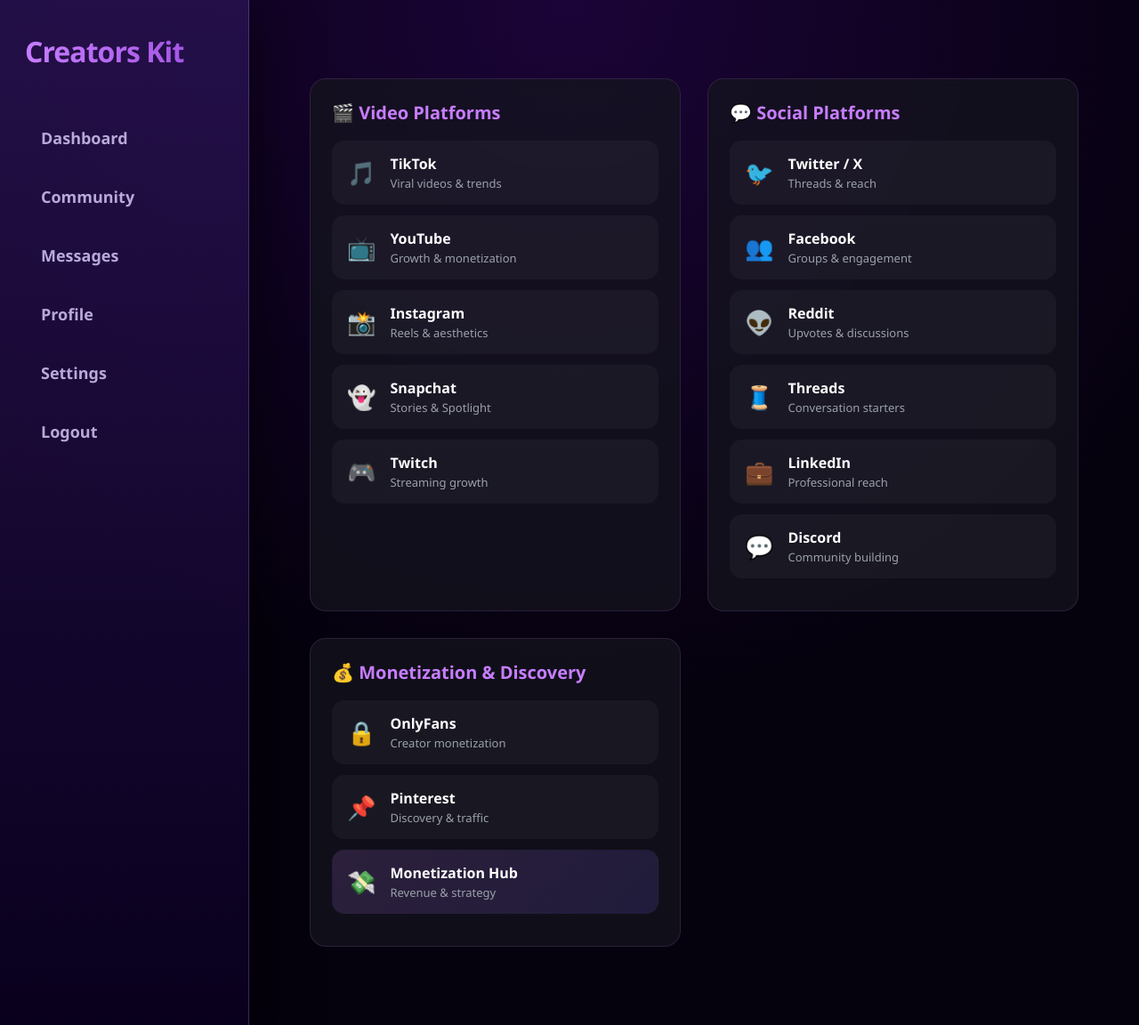
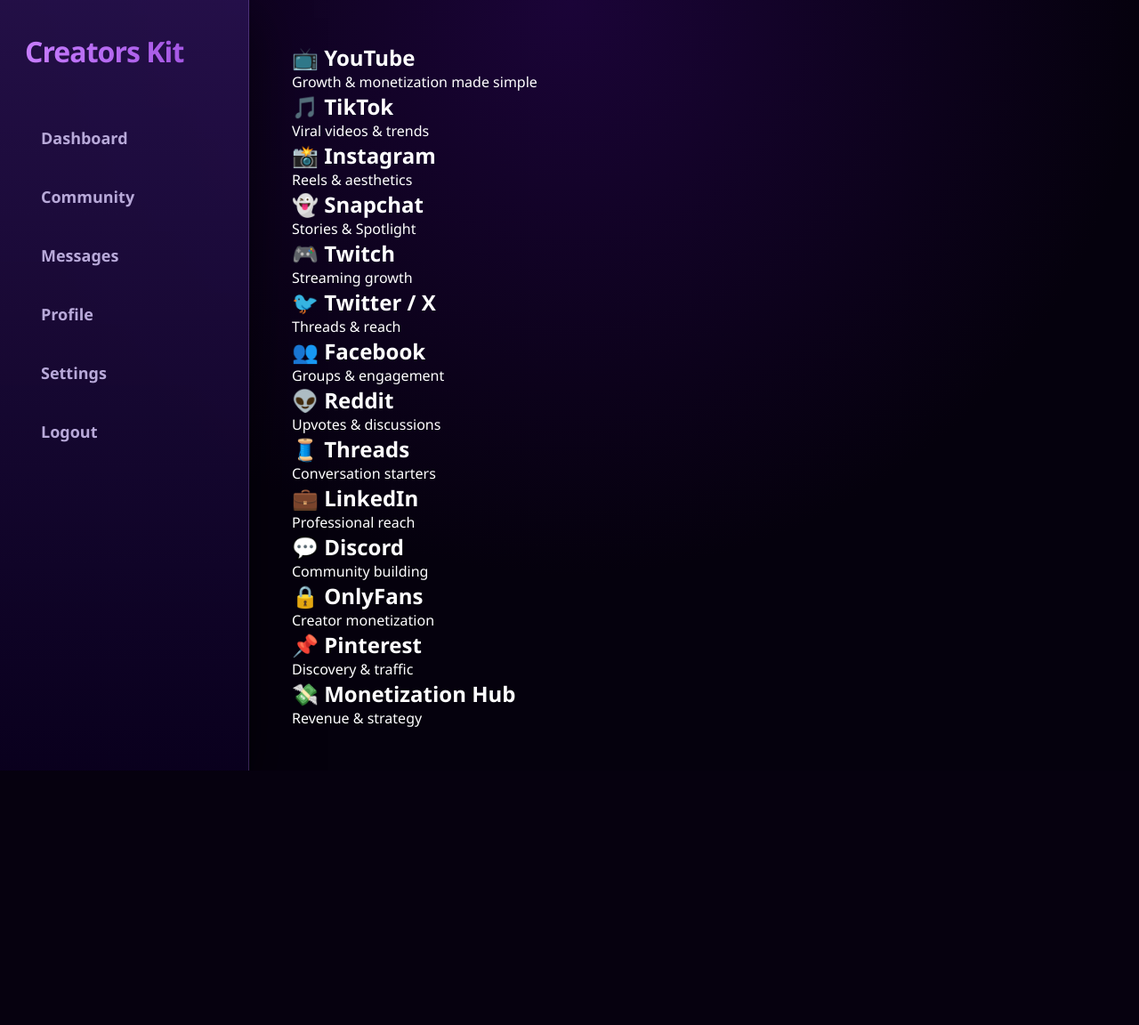
Before and after one commit to drwttierney-wq/Creatorskit, a Flask app: page /dashboard in a window 1280 px wide. Shown: the whole page at 89% size. After the commit the page ends 866 px from the top, so only its background shows below. Run offline with Flask 3, Linux system fonts and the light colour scheme; the visitor is signed in with stand-in values (Sample User, id 1); parts of the project's set-up code (start-up, migrations or seed data) failed here and were passed over.

Commit message:
Update dashboard.html

```diff
--- a/templates/dashboard.html
+++ b/templates/dashboard.html
@@ -8,224 +8,83 @@
         <p>Your creator tools — organized for peak performance in 2026</p>
     </header>
 
-    <div class="dashboard-grid">
+    <div class="grid">
 
-        <!-- VIDEO PLATFORMS -->
-        <section class="platform-box">
-            <h3>🎬 Video Platforms</h3>
-
-            <a href="/platform/tiktok" class="platform-card">
-                <span>🎵</span>
-                <div>
-                    <h2>TikTok</h2>
-                    <p>Viral videos & trends</p>
-                </div>
+        <!-- FEATURED VIDEO PLATFORM -->
+        <a href="/platform/youtube" class="card featured">
+            <h2>📺 YouTube</h2>
+            <p>Growth & monetization made simple</p>
         </a>
 
-            <a href="/platform/youtube" class="platform-card">
-                <span>📺</span>
-                <div>
-                    <h2>YouTube</h2>
-                    <p>Growth & monetization</p>
-                </div>
+        <!-- STANDARD VIDEO PLATFORMS -->
+        <a href="/platform/tiktok" class="card standard">
+            <h2>🎵 TikTok</h2>
+            <p>Viral videos & trends</p>
         </a>
 
-            <a href="/platform/instagram" class="platform-card">
-                <span>📸</span>
-                <div>
-                    <h2>Instagram</h2>
+        <a href="/platform/instagram" class="card standard">
+            <h2>📸 Instagram</h2>
             <p>Reels & aesthetics</p>
-                </div>
         </a>
 
-            <a href="/platform/snapchat" class="platform-card">
-                <span>👻</span>
-                <div>
-                    <h2>Snapchat</h2>
+        <a href="/platform/snapchat" class="card standard">
+            <h2>👻 Snapchat</h2>
             <p>Stories & Spotlight</p>
-                </div>
         </a>
 
-            <a href="/platform/twitch" class="platform-card">
-                <span>🎮</span>
-                <div>
-                    <h2>Twitch</h2>
+        <a href="/platform/twitch" class="card standard">
+            <h2>🎮 Twitch</h2>
             <p>Streaming growth</p>
-                </div>
         </a>
-        </section>
 
         <!-- SOCIAL PLATFORMS -->
-        <section class="platform-box">
-            <h3>💬 Social Platforms</h3>
-
-            <a href="/platform/twitter" class="platform-card">
-                <span>🐦</span>
-                <div>
-                    <h2>Twitter / X</h2>
+        <a href="/platform/twitter" class="card standard">
+            <h2>🐦 Twitter / X</h2>
             <p>Threads & reach</p>
-                </div>
         </a>
 
-            <a href="/platform/facebook" class="platform-card">
-                <span>👥</span>
-                <div>
-                    <h2>Facebook</h2>
+        <a href="/platform/facebook" class="card standard">
+            <h2>👥 Facebook</h2>
             <p>Groups & engagement</p>
-                </div>
         </a>
 
-            <a href="/platform/reddit" class="platform-card">
-                <span>👽</span>
-                <div>
-                    <h2>Reddit</h2>
+        <a href="/platform/reddit" class="card standard">
+            <h2>👽 Reddit</h2>
             <p>Upvotes & discussions</p>
-                </div>
         </a>
 
-            <a href="/platform/threads" class="platform-card">
-                <span>🧵</span>
-                <div>
-                    <h2>Threads</h2>
+        <a href="/platform/threads" class="card standard">
+            <h2>🧵 Threads</h2>
             <p>Conversation starters</p>
-                </div>
         </a>
 
-            <a href="/platform/linkedin" class="platform-card">
-                <span>💼</span>
-                <div>
-                    <h2>LinkedIn</h2>
+        <a href="/platform/linkedin" class="card standard">
+            <h2>💼 LinkedIn</h2>
             <p>Professional reach</p>
-                </div>
         </a>
 
-            <a href="/platform/discord" class="platform-card">
-                <span>💬</span>
-                <div>
-                    <h2>Discord</h2>
+        <a href="/platform/discord" class="card standard">
+            <h2>💬 Discord</h2>
             <p>Community building</p>
-                </div>
         </a>
-        </section>
 
         <!-- MONETIZATION -->
-        <section class="platform-box">
-            <h3>💰 Monetization & Discovery</h3>
-
-            <a href="/platform/onlyfans" class="platform-card">
-                <span>🔒</span>
-                <div>
-                    <h2>OnlyFans</h2>
+        <a href="/platform/onlyfans" class="card compact">
+            <h2>🔒 OnlyFans</h2>
             <p>Creator monetization</p>
-                </div>
         </a>
 
-            <a href="/platform/pinterest" class="platform-card">
-                <span>📌</span>
-                <div>
-                    <h2>Pinterest</h2>
+        <a href="/platform/pinterest" class="card compact">
+            <h2>📌 Pinterest</h2>
             <p>Discovery & traffic</p>
-                </div>
         </a>
 
-            <a href="/platform/monetization" class="platform-card highlight">
-                <span>💸</span>
-                <div>
-                    <h2>Monetization Hub</h2>
+        <a href="/platform/monetization" class="card featured highlight">
+            <h2>💸 Monetization Hub</h2>
             <p>Revenue & strategy</p>
-                </div>
         </a>
-        </section>
 
     </div>
 </div>
 
-<style>
-/* ---------- DASHBOARD LAYOUT ---------- */
-.dashboard-wrapper {
-    max-width: 1200px;
-    margin: auto;
-    padding: 40px 20px;
-}
-
-.dashboard-header {
-    margin-bottom: 40px;
-}
-
-.dashboard-header h1 {
-    font-size: 42px;
-    font-weight: 700;
-}
-
-.dashboard-header p {
-    color: #9aa0aa;
-    margin-top: 8px;
-}
-
-/* ---------- GRID ---------- */
-.dashboard-grid {
-    display: grid;
-    grid-template-columns: repeat(auto-fit, minmax(300px, 1fr));
-    gap: 30px;
-}
-
-/* ---------- SECTION BOX ---------- */
-.platform-box {
-    background: rgba(20, 20, 30, 0.75);
-    border-radius: 18px;
-    padding: 24px;
-    border: 1px solid rgba(199, 125, 255, 0.15);
-    backdrop-filter: blur(12px);
-}
-
-.platform-box h3 {
-    margin-bottom: 18px;
-    color: #c77dff;
-    font-size: 20px;
-}
-
-/* ---------- PLATFORM CARD ---------- */
-.platform-card {
-    display: flex;
-    align-items: center;
-    gap: 16px;
-    background: rgba(255, 255, 255, 0.04);
-    border-radius: 14px;
-    padding: 14px 16px;
-    margin-bottom: 12px;
-    text-decoration: none;
-    color: inherit;
-    transition: all 0.25s ease;
-    border: 1px solid transparent;
-}
-
-.platform-card span {
-    font-size: 26px;
-}
-
-.platform-card h2 {
-    font-size: 16px;
-    margin: 0;
-}
-
-.platform-card p {
-    font-size: 13px;
-    color: #9aa0aa;
-    margin: 2px 0 0;
-}
-
-/* ---------- HOVER EFFECT ---------- */
-.platform-card:hover {
-    transform: translateY(-2px);
-    background: rgba(199, 125, 255, 0.08);
-    border-color: rgba(199, 125, 255, 0.35);
-    box-shadow: 0 0 20px rgba(199, 125, 255, 0.15);
-}
-
-/* ---------- HIGHLIGHT CARD ---------- */
-.platform-card.highlight {
-    background: linear-gradient(135deg, rgba(199,125,255,0.15), rgba(123,97,255,0.15));
-}
-</style>
-
 {% endblock %}
```
Lines whose indentation alone changed are shown as unchanged.
